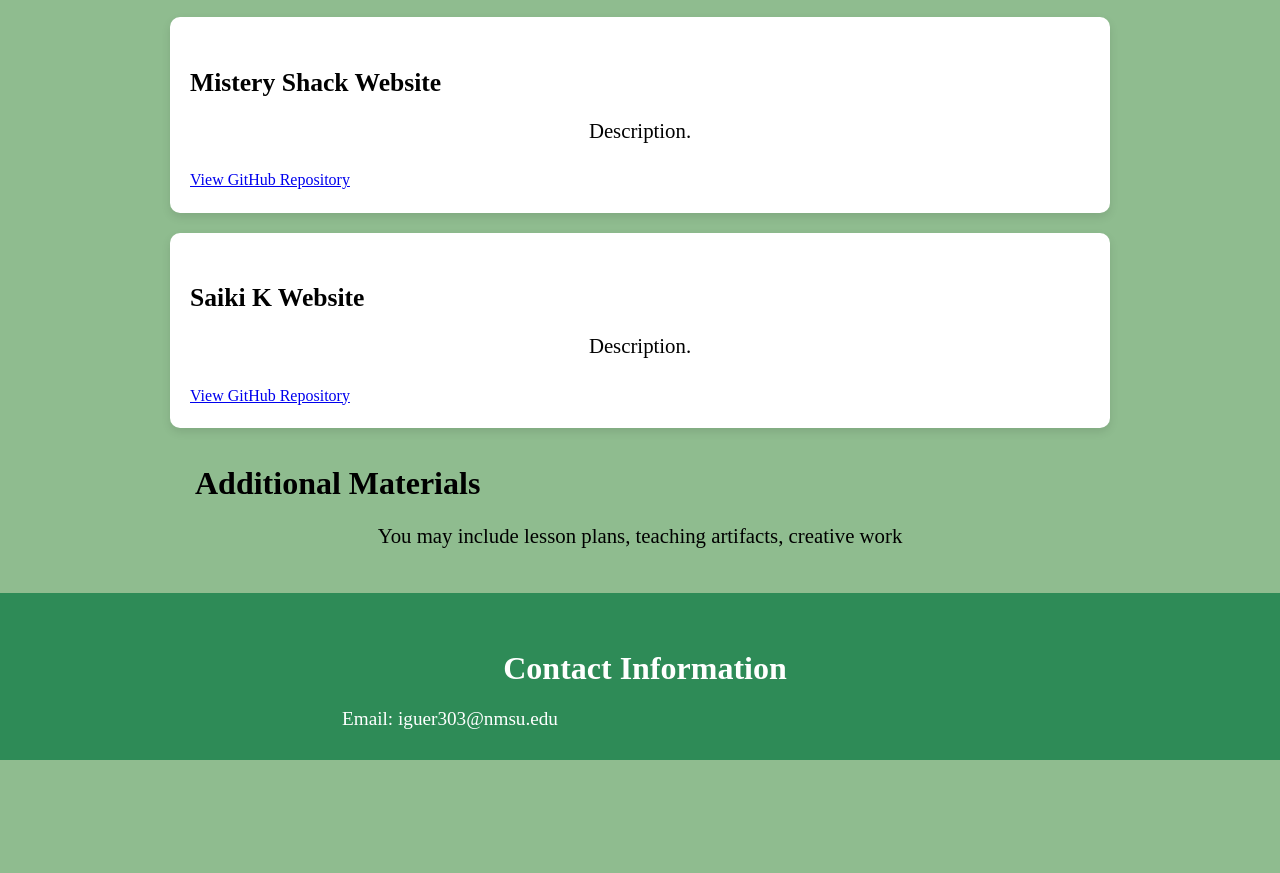
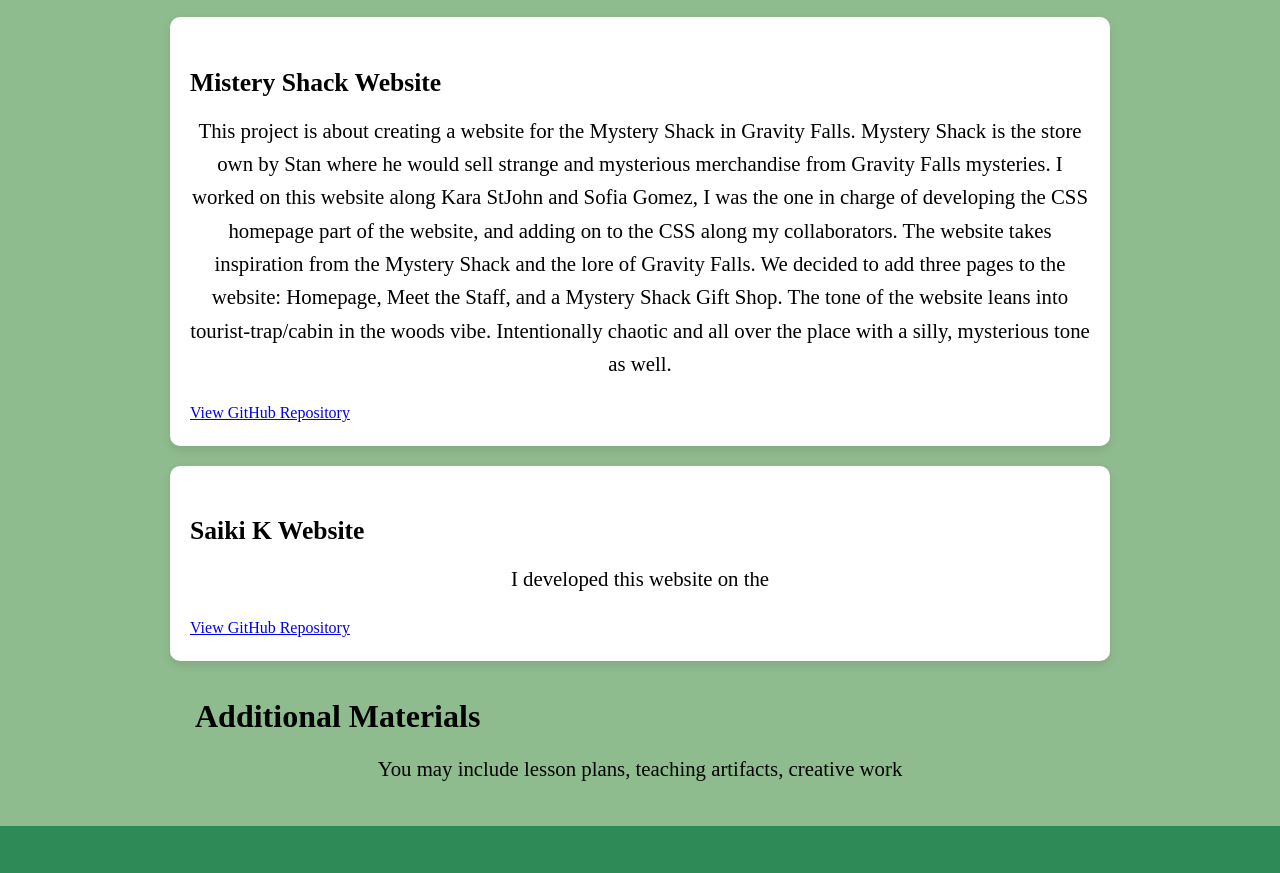
Before and after one commit to Iguer61980/Layout-task-, a plain HTML site: page index.html in a window 1280 px wide. Shown: the part 984-1857 px from the top of the page. Before the commit the page ends 1744 px from the top, so only its background shows below. Drawn offline with Linux system fonts and the light colour scheme.

Commit message:
Added description for project samples

```diff
--- a/index.html
+++ b/index.html
@@ -39,12 +39,17 @@
 
                 <article class="card">
                     <h3>Mistery Shack Website</h3>
-                    <p> Description. </p>
+                    <p> This project is about creating a website for the Mystery Shack in Gravity Falls. Mystery Shack is the store own by Stan where he would sell
+                        strange and mysterious merchandise from Gravity Falls mysteries. I worked on this website along Kara StJohn and Sofia Gomez, I was the one
+                        in charge of developing the CSS homepage part of the website, and adding on to the CSS along my collaborators. The website takes inspiration
+                        from the Mystery Shack and the lore of Gravity Falls. We decided to add three pages to the website: Homepage, Meet the Staff, and a Mystery
+                        Shack Gift Shop. The tone of the website leans into tourist-trap/cabin in the woods vibe. Intentionally chaotic and all over the place with a
+                        silly, mysterious tone as well.</p>
                     <a href="https://github.com/Iguer61980/Gravity-falls.github.io" class="btn" target="_blank">View GitHub Repository</a>
                 </article>
                 <article class="card">
                     <h3>Saiki K Website</h3>
-                    <p> Description.</p>
+                    <p> I developed this website on the </p>
                     <a href="https://github.com/Iguer61980/Saiki-K-Website" class="btn" target="_blank">View GitHub Repository</a>
                 </article>
             </section>
```
